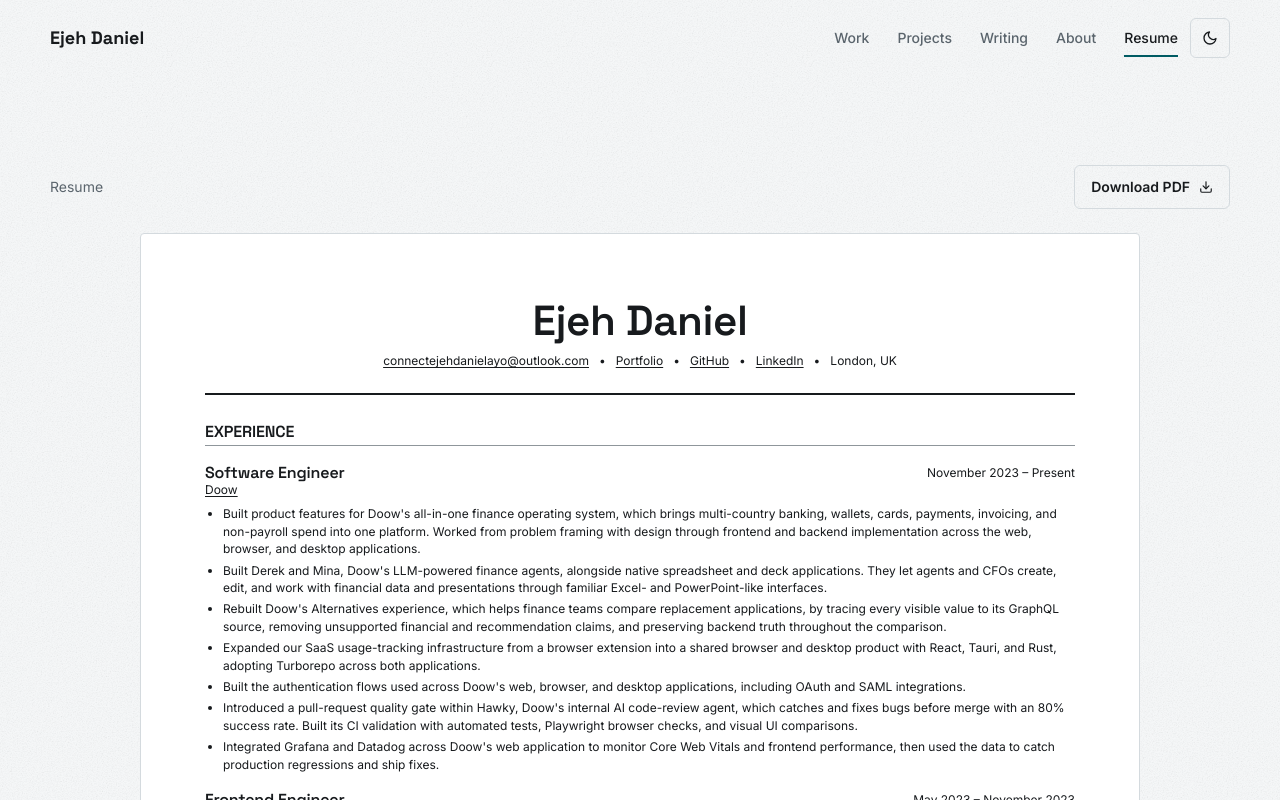
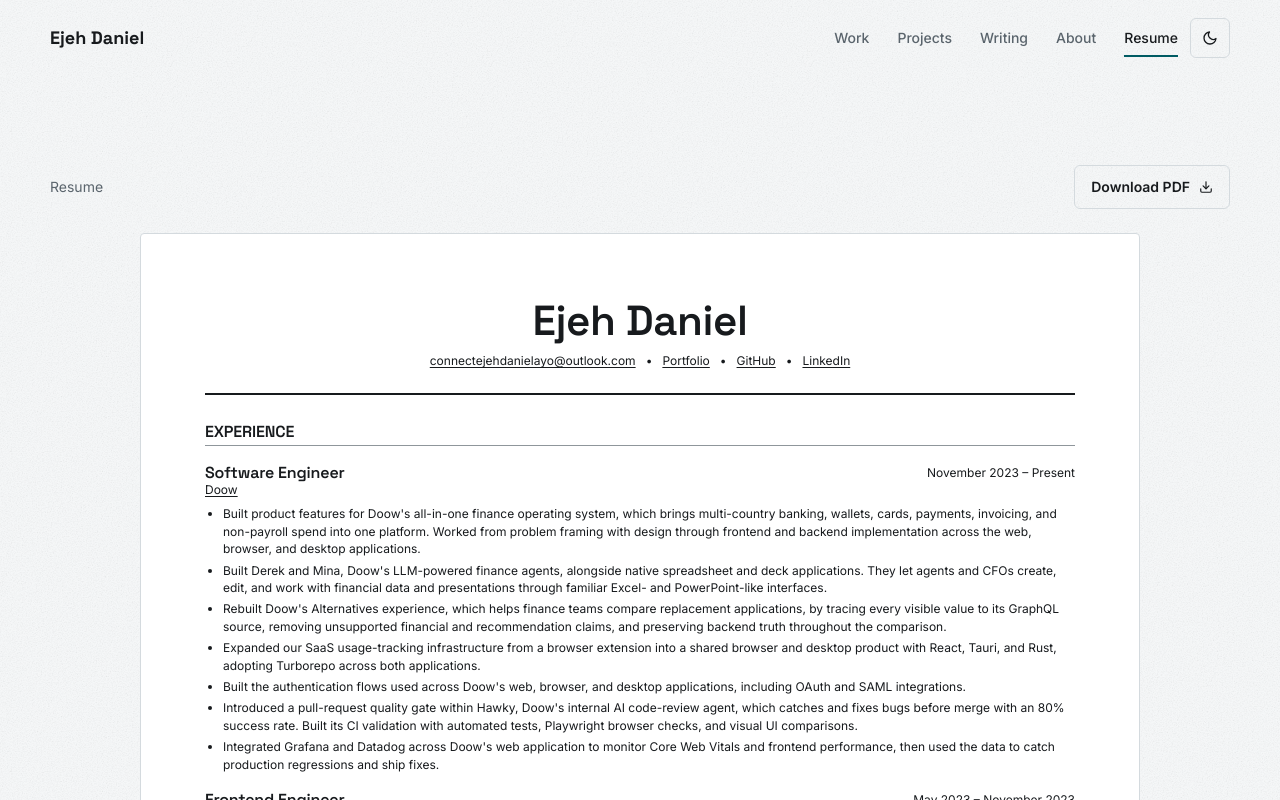
Before and after one commit to danishaft/portfolio-site, a Gatsby site: page /resume in a window 1280 px wide. Shown: the top 800 px of the page. Built offline with nearby package versions, Linux system fonts and the light colour scheme; Gatsby itself is replaced by a stand-in of ours; some packages are replaced by stand-ins of ours.

Commit message:
fix: remove location from resume header

```diff
--- a/src/pages/resume.tsx
+++ b/src/pages/resume.tsx
@@ -41,10 +41,6 @@ const ResumePage = (): React.ReactElement => {
               •
             </span>
             <a href="https://www.linkedin.com/in/ejeh-daniel-482409190/">LinkedIn</a>
-            <span className="resume-contact-separator" aria-hidden="true">
-              •
-            </span>
-            <span>London, UK</span>
           </address>
         </header>
 
```
